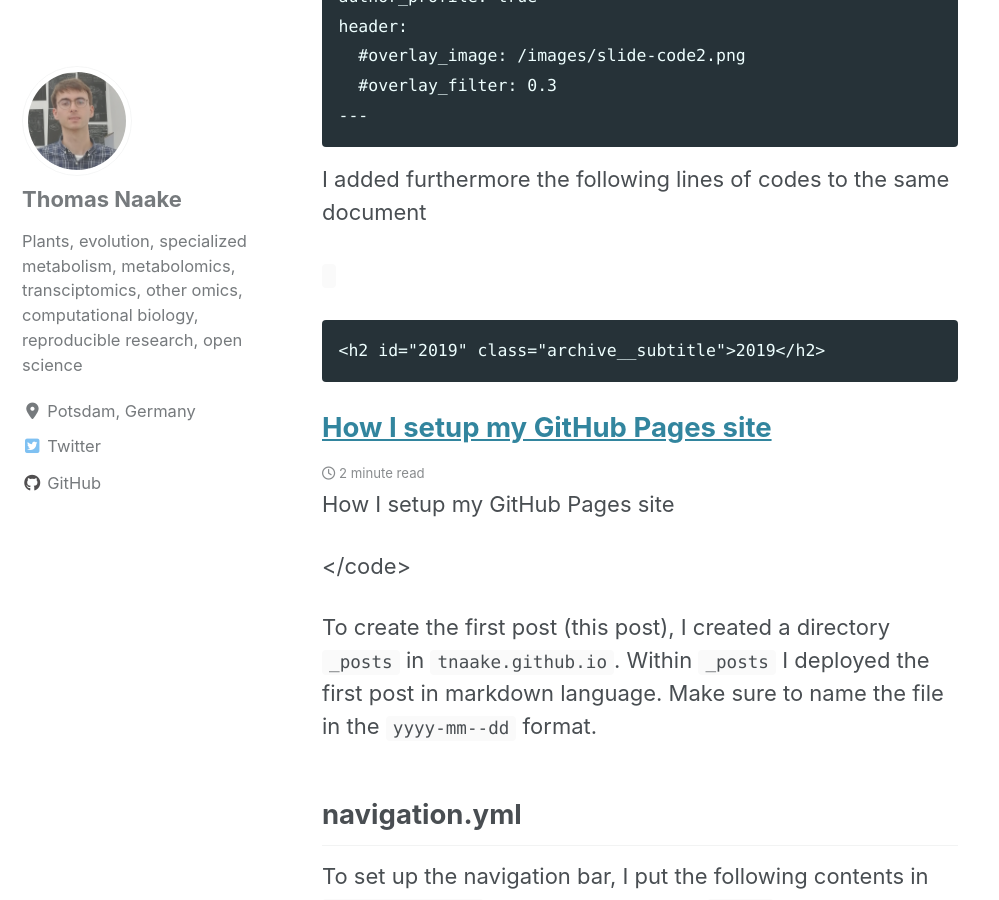
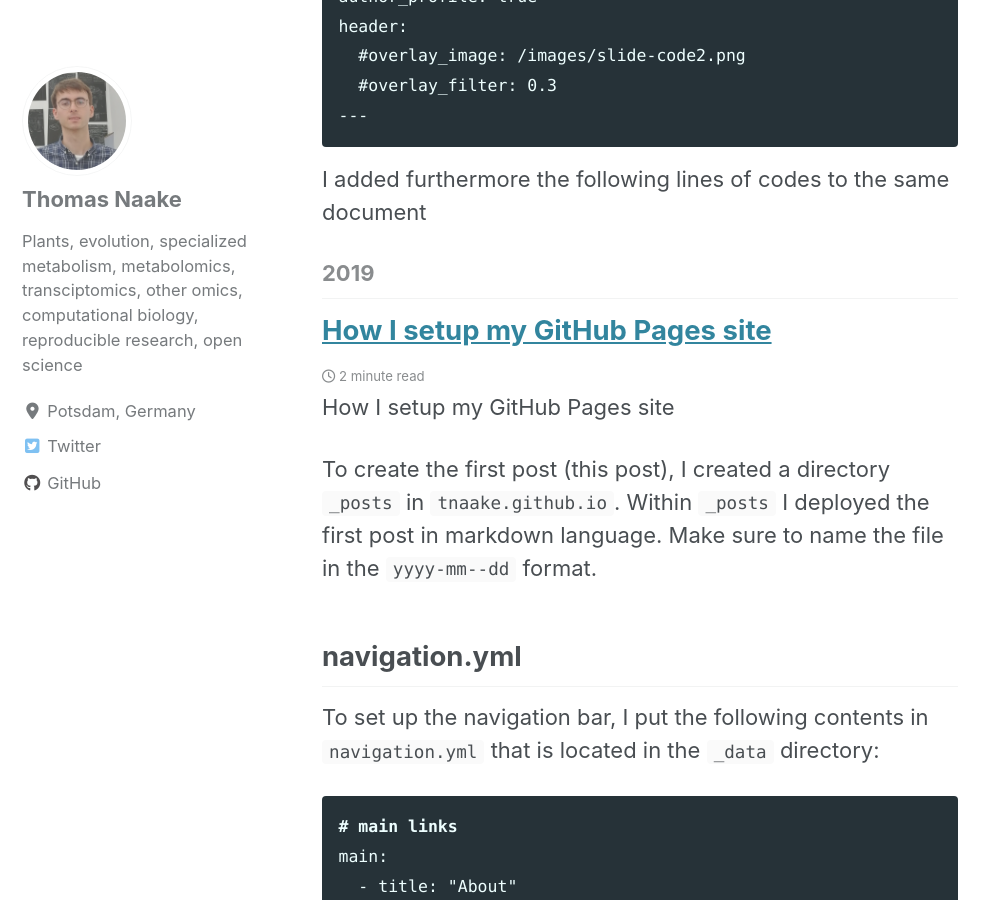
Before and after one commit to tnaake/tnaake.github.io, a Jekyll site: the page built from _posts/2019-09-19-setup_githubpages.md, in a window 1280 px wide and 900 px high, scrolled down 3884 px. Shown: the whole window, without its empty margins (0-999 px from the left). Built offline with Jekyll 4.4.1, drawn with Linux system fonts in a browser that asks for light colours; cached includes are drawn as plain includes; nearby versions of some CDN libraries; comment, search, counter and statistics services are not loaded.

Commit message:
do not intend code snippets in post 2019-09-19

```diff
--- a/_posts/2019-09-19-setup_githubpages.md
+++ b/_posts/2019-09-19-setup_githubpages.md
@@ -117,7 +117,7 @@ header:
 
 I added furthermore the following lines of codes to the same document
 
-<code>
+<verbatim>
 {% capture written_year %}'None'{% endcapture %}
 {% for post in site.posts %}
   {% capture year %}{{ post.date | date: '%Y' }}{% endcapture %}
@@ -127,7 +127,7 @@ I added furthermore the following lines of codes to the same document
   {% endif %}
   {% include archive-single.html %}
 {% endfor %}
-</code>
+</verbatim>
 
 
 To create the first post (this post), I created a directory `_posts` in
```
